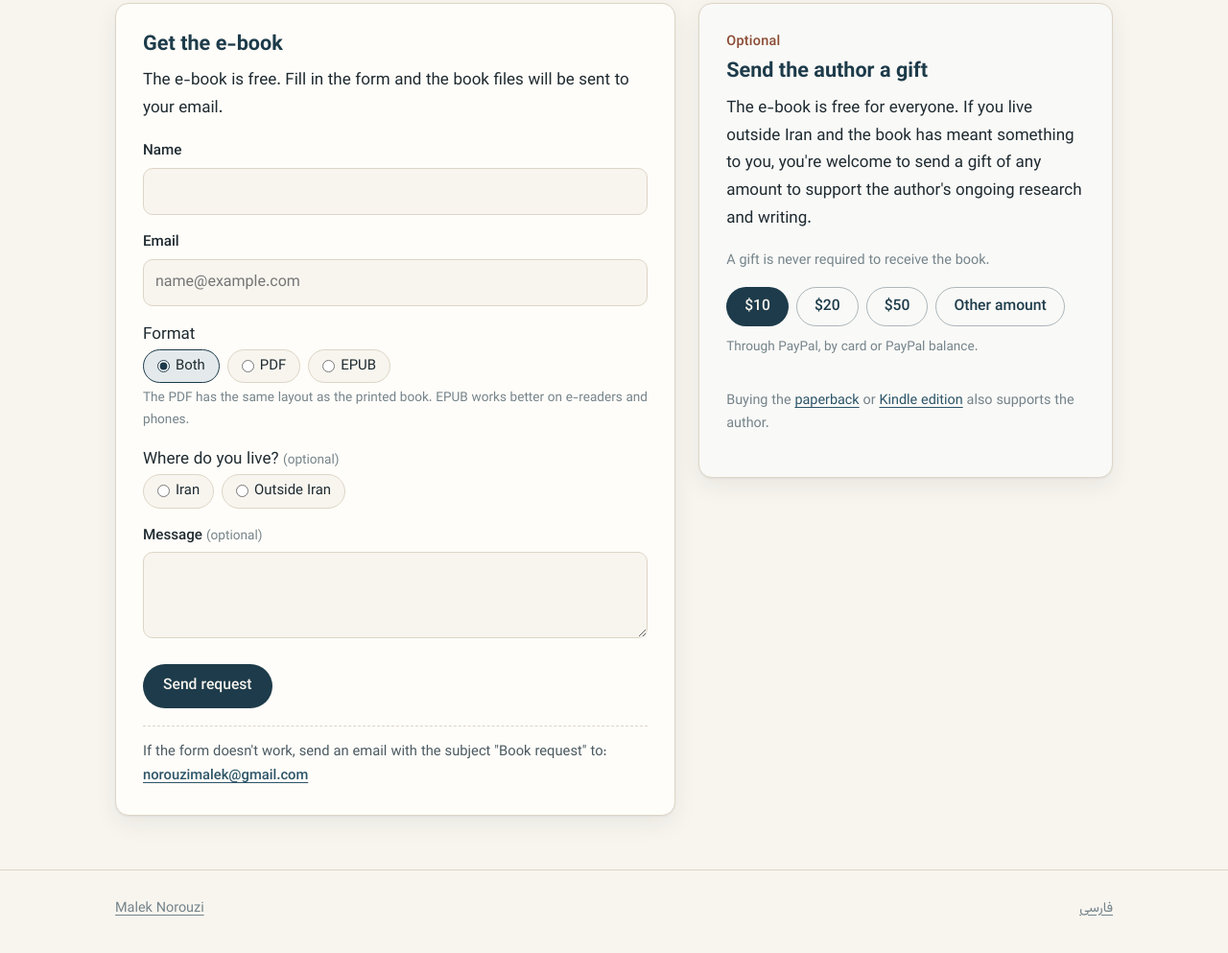
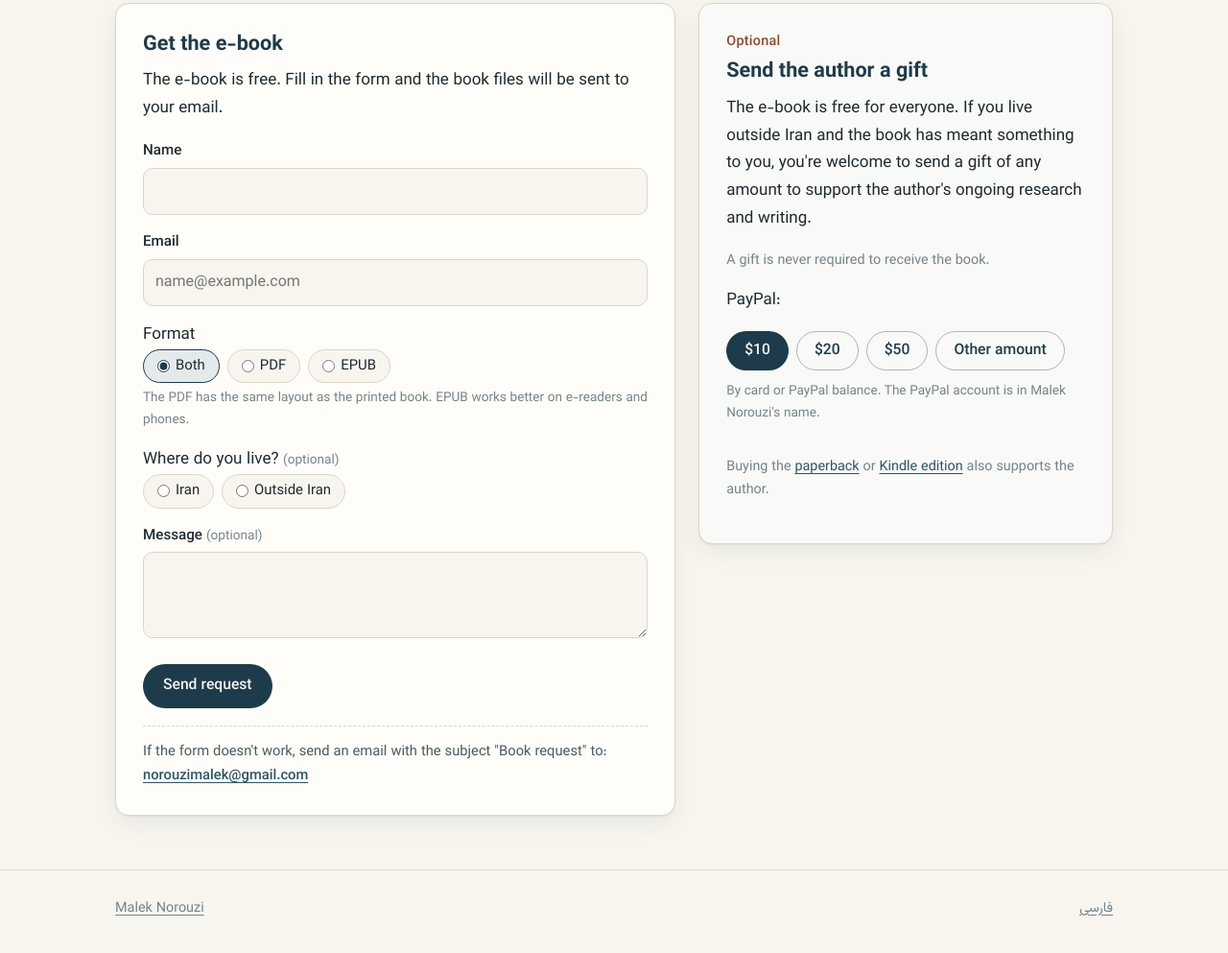
Before and after one commit to nargesnorouzi/maleknorouzi.com, a plain HTML site: page en/eshghnameh/index.html in a window 1280 px wide. Shown: the part 2045-3038 px from the top of the page at 96% size. Drawn offline with Linux system fonts and the light colour scheme.

Commit message:
Add files via upload

```diff
--- a/en/eshghnameh/index.html
+++ b/en/eshghnameh/index.html
@@ -163,8 +163,10 @@
         <p class="muted small">A gift is never required to receive the book.</p>
 
         <div data-requires="paypalMe">
+          <p class="paypal-line"><span class="k">PayPal:</span>
+            <a class="paypal-link" data-paypal-link href="#" target="_blank" rel="noopener"></a></p>
           <div class="amounts" data-gift-amounts data-label-amount="$%" data-label-other="Other amount"></div>
-          <p class="hint">Through PayPal, by card or PayPal balance.</p>
+          <p class="hint">By card or PayPal balance. The PayPal account is in Malek Norouzi's name.</p>
         </div>
 
         <div class="pay-alt">
```
